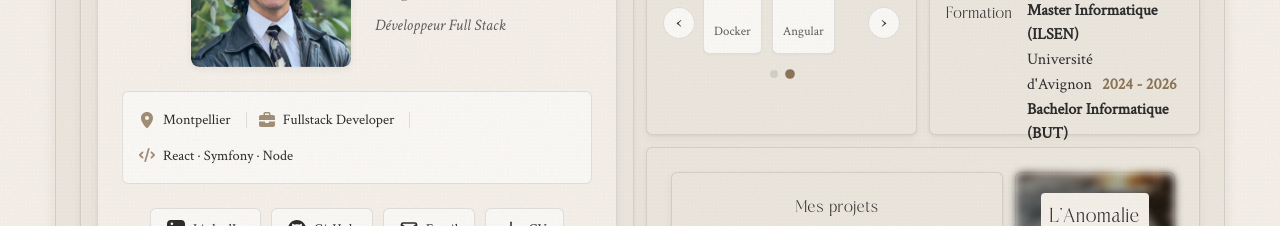
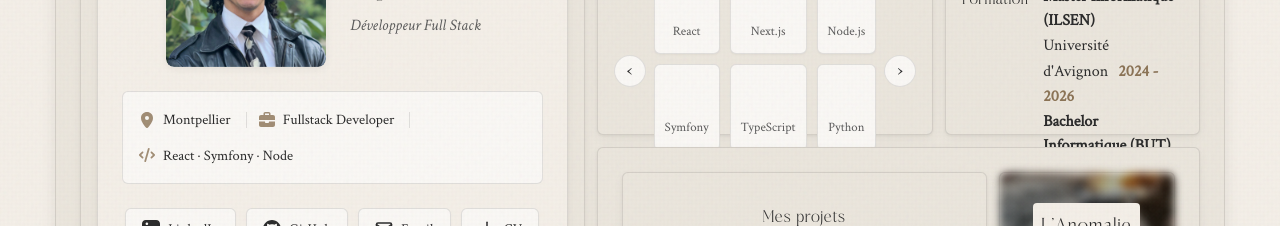
Before and after one commit to Hchautard/portfolio_v2, a Next.js app: page / in a window 1280 px wide. Shown: the part 180-406 px from the top of the page. Built offline with nearby package versions, Linux system fonts and the light colour scheme; some icons are missing.

Commit message:
Refactor stack block carousel; remove autoplay functionality and simplify navigation logic

```diff
--- a/src/app/components/grid-content/stack-block.tsx
+++ b/src/app/components/grid-content/stack-block.tsx
@@ -1,4 +1,4 @@
-import React, { useState, useEffect, useRef } from 'react';
+import React, { useState } from 'react';
 import '../../styles/grid-content/stack-block.css';
 import {
   React as ReactIcon,
@@ -25,38 +25,20 @@ export default function StackBlock() {
 
   const isCarousel = stack.length > 6;
   const [currentIndex, setCurrentIndex] = useState(0);
-  const [isAutoPlaying, setIsAutoPlaying] = useState(true);
-  const intervalRef = useRef(null);
 
   const itemsPerPage = 6;
   const totalPages = Math.ceil(stack.length / itemsPerPage);
 
-  useEffect(() => {
-    if (isCarousel && isAutoPlaying) {
-      intervalRef.current = setInterval(() => {
-        setCurrentIndex((prev) => (prev + 1) % totalPages);
-      }, 4000);
-    }
-
-    return () => clearInterval(intervalRef.current);
-  }, [isCarousel, isAutoPlaying, totalPages]);
-
-  const goToPage = (index) => {
+  const goToPage = (index: number) => {
     setCurrentIndex(index);
-    setIsAutoPlaying(false);
-    setTimeout(() => setIsAutoPlaying(true), 10000);
   };
 
   const goToPrev = () => {
     setCurrentIndex((prev) => (prev - 1 + totalPages) % totalPages);
-    setIsAutoPlaying(false);
-    setTimeout(() => setIsAutoPlaying(true), 10000);
   };
 
   const goToNext = () => {
     setCurrentIndex((prev) => (prev + 1) % totalPages);
-    setIsAutoPlaying(false);
-    setTimeout(() => setIsAutoPlaying(true), 10000);
   };
 
   const visibleStack = isCarousel
```
